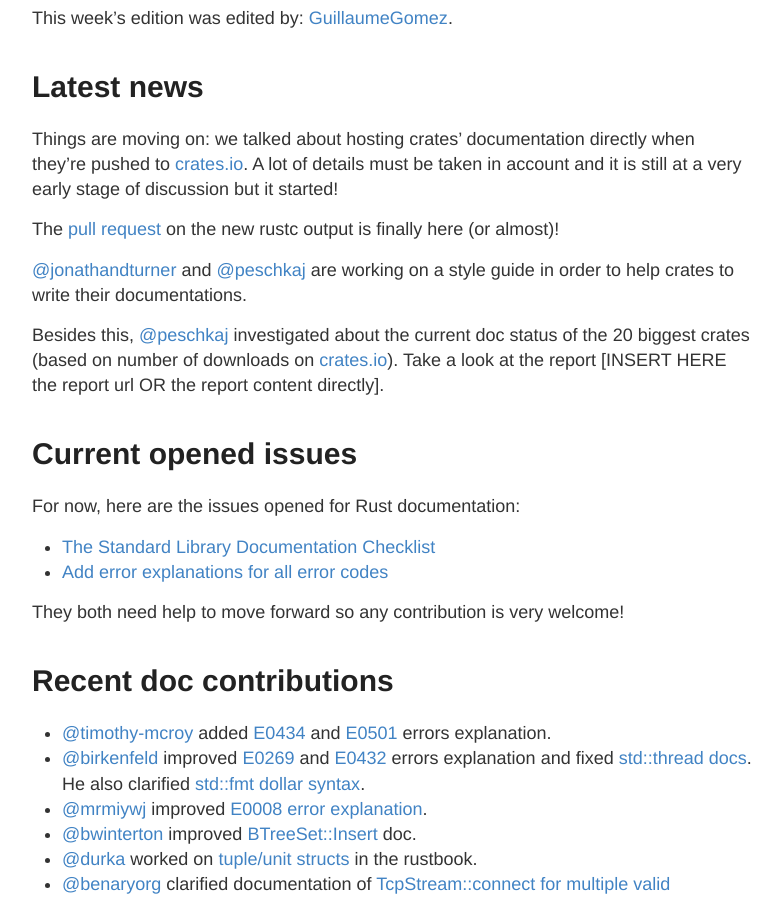
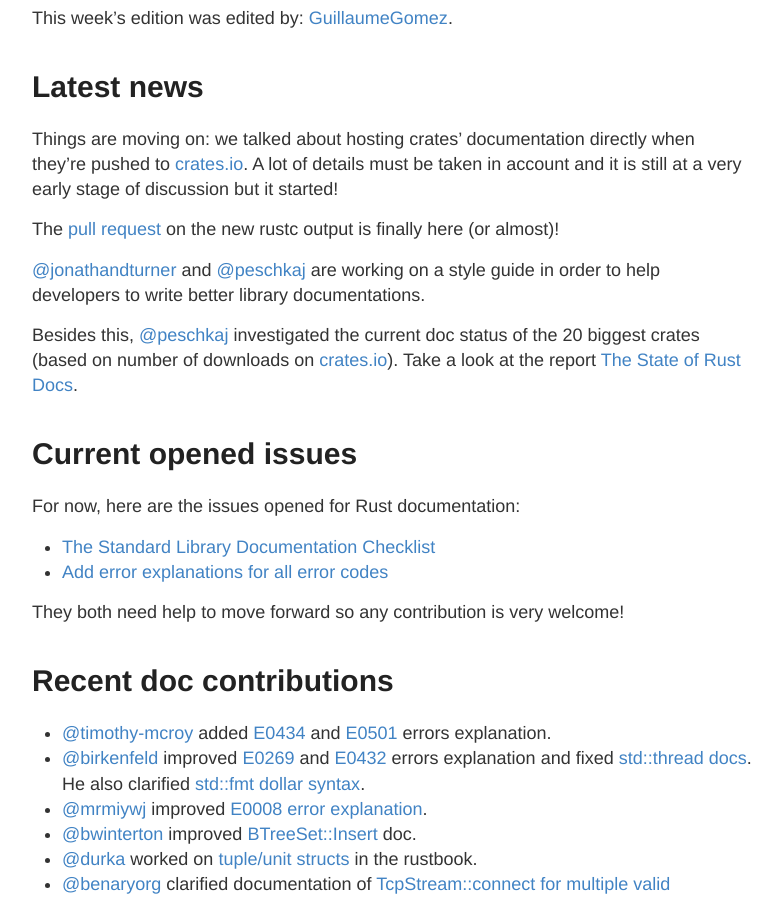
Before and after one commit to GuillaumeGomez/this-week-in-rust-docs, a Jekyll site: the page built from _posts/2016-5-1-this-week-in-rust-docs-2.md, in a window 1280 px wide and 900 px high, scrolled down 327 px. Shown: the whole window, without its empty margins (248-1030 px from the left). Built offline with Jekyll 4.4.1, drawn with Linux system fonts in a browser that asks for light colours.

Commit message:
Minor grammar fix, adding link
Slight grammar fix and added a link to "The State of Rust Docs"

```diff
--- a/_posts/2016-5-1-this-week-in-rust-docs-2.md
+++ b/_posts/2016-5-1-this-week-in-rust-docs-2.md
@@ -17,9 +17,9 @@ Things are moving on: we talked about hosting crates' documentation directly whe
 
 The [pull request](https://github.com/rust-lang/rust/pull/32756) on the new rustc output is finally here (or almost)!
 
-[@jonathandturner](https://github.com/jonathandturner) and [@peschkaj](https://github.com/peschkaj) are working on a style guide in order to help crates to write their documentations.
+[@jonathandturner](https://github.com/jonathandturner) and [@peschkaj](https://github.com/peschkaj) are working on a style guide in order to help developers to write better library documentations.
 
-Besides this, [@peschkaj](https://github.com/peschkaj) investigated about the current doc status of the 20 biggest crates (based on number of downloads on [crates.io](https://crates.io)). Take a look at the report [INSERT HERE the report url OR the report content directly].
+Besides this, [@peschkaj](https://github.com/peschkaj) investigated the current doc status of the 20 biggest crates (based on number of downloads on [crates.io](https://crates.io)). Take a look at the report [The State of Rust Docs](https://facility9.com/2016/04/the-state-of-rust-docs-2016/).
 
 # Current opened issues
 
```
